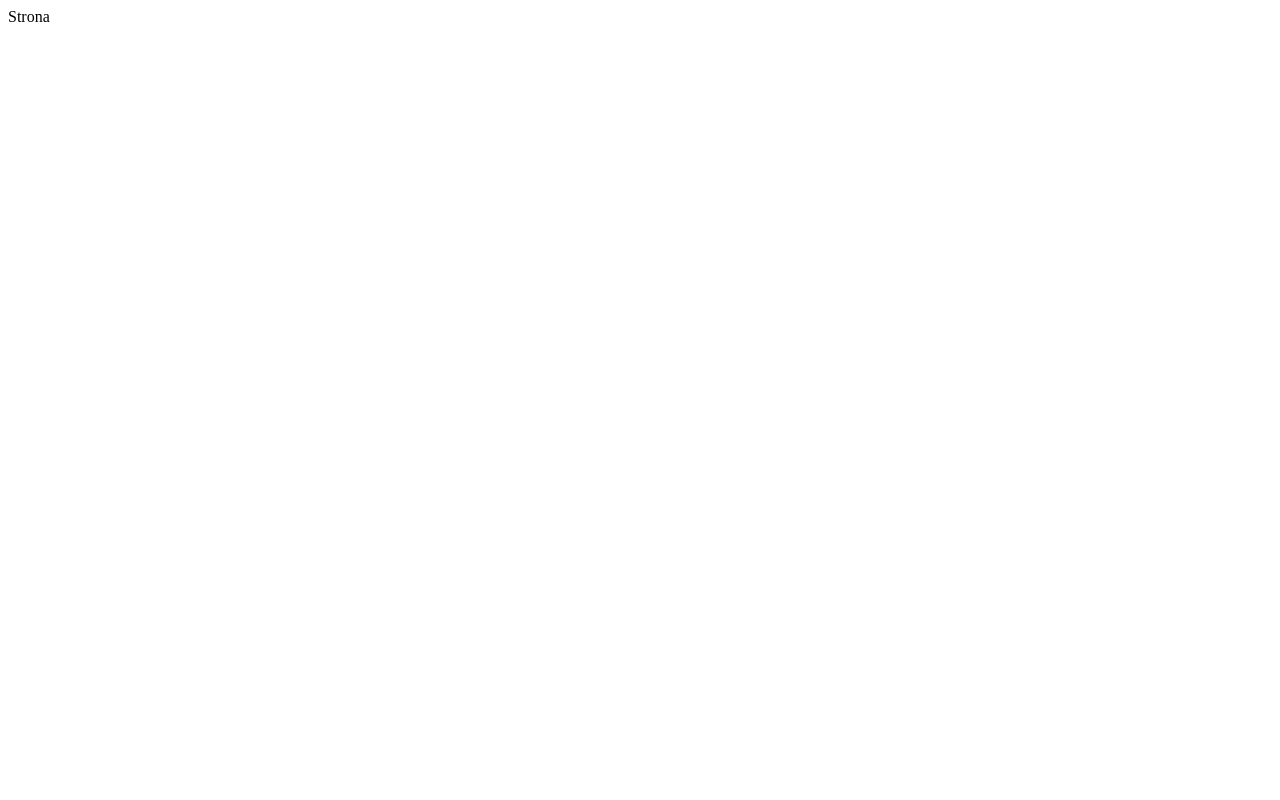
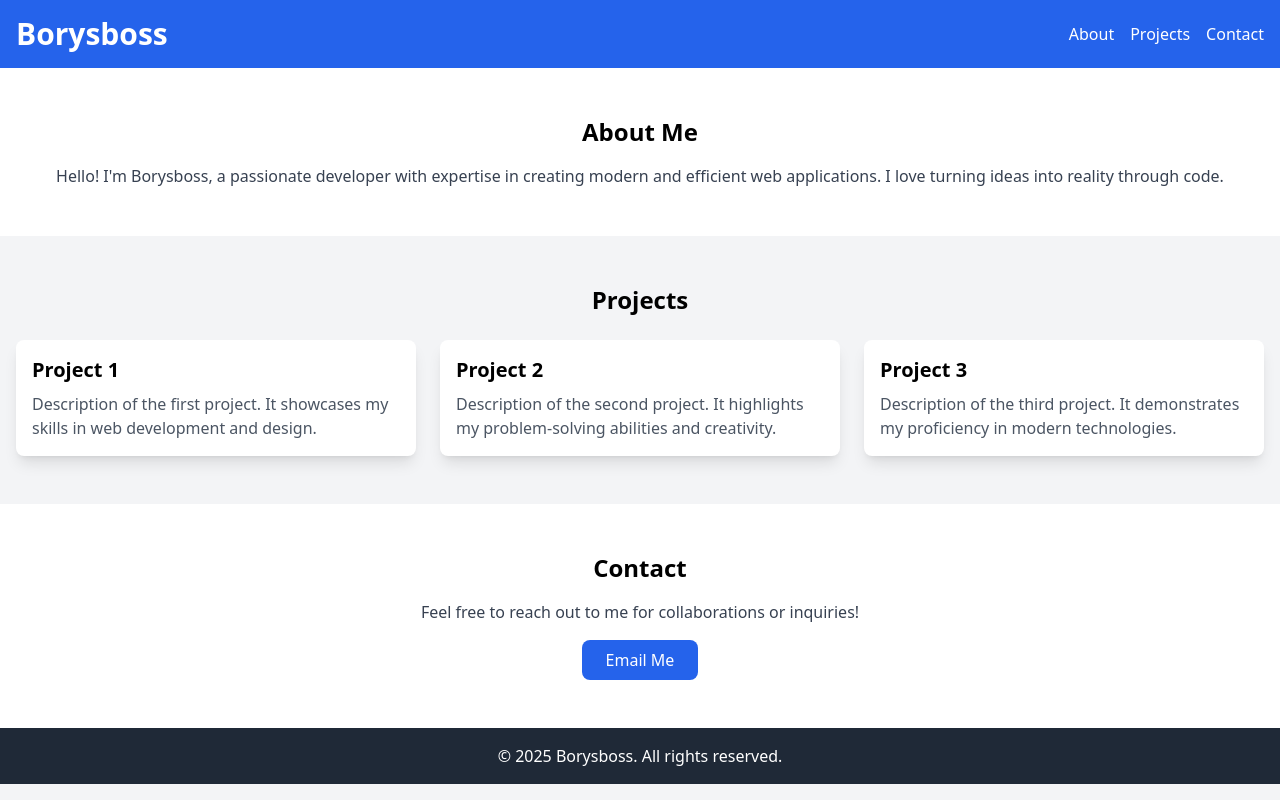
Before and after one commit to borysboss/borysboss.github.io, a plain HTML site: page index.html in a window 1280 px wide. Drawn offline with nearby package versions, Linux system fonts and the light colour scheme.

Commit message:
Update index.html

```diff
--- a/index.html
+++ b/index.html
@@ -1 +1,66 @@
-Strona
+<!DOCTYPE html>
+<html lang="en">
+<head>
+    <meta charset="UTF-8">
+    <meta name="viewport" content="width=device-width, initial-scale=1.0">
+    <title>Borysboss Portfolio</title>
+    <script src="https://cdn.tailwindcss.com"></script>
+</head>
+<body class="bg-gray-100 font-sans">
+    <header class="bg-blue-600 text-white py-4">
+        <div class="container mx-auto flex justify-between items-center px-4">
+            <h1 class="text-3xl font-bold">Borysboss</h1>
+            <nav>
+                <ul class="flex space-x-4">
+                    <li><a href="#about" class="hover:underline">About</a></li>
+                    <li><a href="#projects" class="hover:underline">Projects</a></li>
+                    <li><a href="#contact" class="hover:underline">Contact</a></li>
+                </ul>
+            </nav>
+        </div>
+    </header>
+
+    <main>
+        <section id="about" class="py-12 bg-white">
+            <div class="container mx-auto px-4 text-center">
+                <h2 class="text-2xl font-bold mb-4">About Me</h2>
+                <p class="text-gray-700">Hello! I'm Borysboss, a passionate developer with expertise in creating modern and efficient web applications. I love turning ideas into reality through code.</p>
+            </div>
+        </section>
+
+        <section id="projects" class="py-12 bg-gray-100">
+            <div class="container mx-auto px-4">
+                <h2 class="text-2xl font-bold text-center mb-6">Projects</h2>
+                <div class="grid grid-cols-1 md:grid-cols-2 lg:grid-cols-3 gap-6">
+                    <div class="bg-white shadow-lg rounded-lg p-4">
+                        <h3 class="text-xl font-semibold mb-2">Project 1</h3>
+                        <p class="text-gray-600">Description of the first project. It showcases my skills in web development and design.</p>
+                    </div>
+                    <div class="bg-white shadow-lg rounded-lg p-4">
+                        <h3 class="text-xl font-semibold mb-2">Project 2</h3>
+                        <p class="text-gray-600">Description of the second project. It highlights my problem-solving abilities and creativity.</p>
+                    </div>
+                    <div class="bg-white shadow-lg rounded-lg p-4">
+                        <h3 class="text-xl font-semibold mb-2">Project 3</h3>
+                        <p class="text-gray-600">Description of the third project. It demonstrates my proficiency in modern technologies.</p>
+                    </div>
+                </div>
+            </div>
+        </section>
+
+        <section id="contact" class="py-12 bg-white">
+            <div class="container mx-auto px-4 text-center">
+                <h2 class="text-2xl font-bold mb-4">Contact</h2>
+                <p class="text-gray-700">Feel free to reach out to me for collaborations or inquiries!</p>
+                <a href="mailto:borysboss@example.com" class="mt-4 inline-block bg-blue-600 text-white px-6 py-2 rounded-lg hover:bg-blue-700">Email Me</a>
+            </div>
+        </section>
+    </main>
+
+    <footer class="bg-gray-800 text-white py-4">
+        <div class="container mx-auto text-center">
+            <p>&copy; 2025 Borysboss. All rights reserved.</p>
+        </div>
+    </footer>
+</body>
+</html>
```
